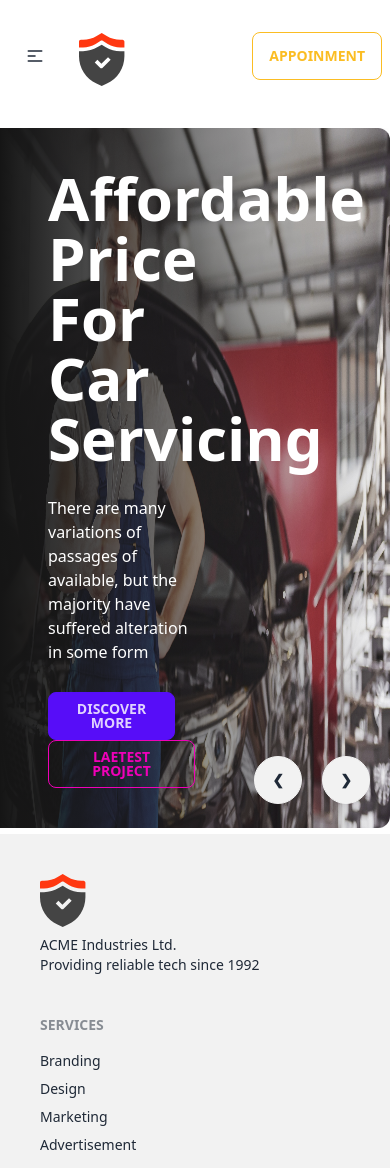
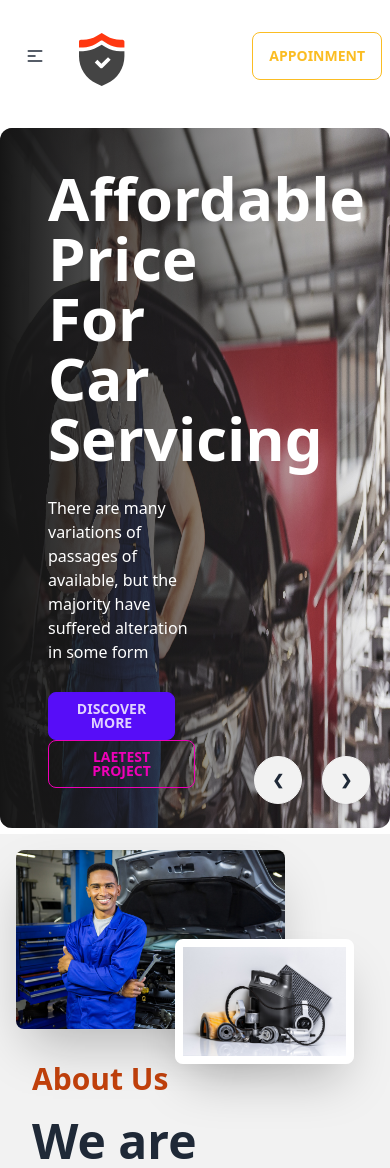
Before and after one commit to Habibur96/car-doctor-client, a React (Vite) app: page / in a window 390 px wide. Shown: the top 1168 px of the page. Built offline with nearby package versions, Linux system fonts and the light colour scheme.

Commit message:
about part added

```diff
--- /dev/null
+++ b/src/Pages/Home/About/About.jsx
@@ -0,0 +1,38 @@
+import person from "../../../assets/images/about_us/person.jpg";
+import parts from "../../../assets/images/about_us/parts.jpg";
+
+const About = () => {
+  return (
+    <div className="hero min-h-screen bg-base-200">
+      <div className="hero-content flex-col lg:flex-row">
+        <div className="lg:w-1/2 relative">
+          <img src={person} className="w-3/4 rounded-lg shadow-2xl" />
+          <img
+            src={parts}
+            className="w-1/2 absolute border-8 border-white right-5 top-1/2 rounded-lg shadow-2xl"
+          />
+        </div>
+        <div className="lg:w-1/2  space-y-5 p-4">
+          <h3 className="text-3xl text-orange-700 font-bold">About Us</h3>
+          <h1 className="text-5xl font-bold">
+            We are qualified & of experience in this field
+          </h1>
+          <p className="py-6">
+            There are many variations of passages of Lorem Ipsum available, but
+            the majority have suffered alteration in some form, by injected
+            humour, or randomised words which don't look even slightly
+            believable.
+          </p>
+          <p className="py-6">
+            the majority have suffered alteration in some form, by injected
+            humour, or randomised words which don't look even slightly
+            believable.
+          </p>
+          <button className="btn btn-warning">Get More Info</button>
+        </div>
+      </div>
+    </div>
+  );
+};
+
+export default About;
--- a/src/Pages/Home/Banner/Banner.jsx
+++ b/src/Pages/Home/Banner/Banner.jsx
@@ -9,7 +9,7 @@
     <div className="carousel w-full h-[700px]">
       <div id="slide1" className="carousel-item relative w-full">
         <img src={img1} className="w-full rounded-xl" />
-        <div className=" absolute  h-full flex items-center  left-0 top-0 bg-gradient-to-r from-[#151515]  to-[rgba(21, 21, 21, 0)]">
+        <div className=" absolute rounded-xl h-full flex items-center  left-0 top-0 bg-gradient-to-r from-[#151515]  to-[rgba(21, 21, 21, 0)]">
           <div className="text-white pl-12  space-y-7 w-1/2 ">
             <h2 className="text-6xl font-bold">
               Affordable Price For Car Servicing
@@ -26,7 +26,7 @@
             </div>
           </div>
         </div>
-        <div className="absolute flex justify-end transform -translate-y-1/2 left-5 right-5 bottom-0">
+        <div className="absolute rounded-xl flex justify-end transform -translate-y-1/2 left-5 right-5 bottom-0">
           <a href="#slide4" className="btn btn-circle mr-5">
             ❮
           </a>
@@ -38,7 +38,7 @@
 
       <div id="slide2" className="carousel-item relative w-full">
         <img src={img2} className="w-full rounded-xl" />
-        <div className=" absolute  h-full flex items-center  left-0 top-0 bg-gradient-to-r from-[#151515]  to-[rgba(21, 21, 21, 0)]">
+        <div className=" absolute rounded-xl h-full flex items-center  left-0 top-0 bg-gradient-to-r from-[#151515]  to-[rgba(21, 21, 21, 0)]">
           <div className="text-white pl-12  space-y-7 w-1/2 ">
             <h2 className="text-6xl font-bold">
               Affordable Price For Car Servicing
@@ -55,7 +55,7 @@
             </div>
           </div>
         </div>
-        <div className="absolute flex justify-end transform -translate-y-1/2 left-5 right-5 bottom-0">
+        <div className="absolute rounded-xl flex justify-end transform -translate-y-1/2 left-5 right-5 bottom-0">
           <a href="#slide1" className="btn btn-circle mr-5">
             ❮
           </a>
@@ -67,7 +67,7 @@
 
       <div id="slide3" className="carousel-item relative w-full">
         <img src={img3} className="w-full rounded-xl" />
-        <div className=" absolute  h-full flex items-center  left-0 top-0 bg-gradient-to-r from-[#151515]  to-[rgba(21, 21, 21, 0)]">
+        <div className=" absolute rounded-xl h-full flex items-center  left-0 top-0 bg-gradient-to-r from-[#151515]  to-[rgba(21, 21, 21, 0)]">
           <div className="text-white pl-12  space-y-7 w-1/2 ">
             <h2 className="text-6xl font-bold">
               Affordable Price For Car Servicing
@@ -84,7 +84,7 @@
             </div>
           </div>
         </div>
-        <div className="absolute flex justify-end transform -translate-y-1/2 left-5 right-5 bottom-0">
+        <div className="absolute rounded-xl flex justify-end transform -translate-y-1/2 left-5 right-5 bottom-0">
           <a href="#slide2" className="btn btn-circle mr-5">
             ❮
           </a>
@@ -96,7 +96,7 @@
 
       <div id="slide4" className="carousel-item relative w-full">
         <img src={img4} className="w-full rounded-xl" />
-        <div className=" absolute  h-full flex items-center  left-0 top-0 bg-gradient-to-r from-[#151515]  to-[rgba(21, 21, 21, 0)]">
+        <div className=" absolute rounded-xl h-full flex items-center  left-0 top-0 bg-gradient-to-r from-[#151515]  to-[rgba(21, 21, 21, 0)]">
           <div className="text-white pl-12  space-y-7 w-1/2 ">
             <h2 className="text-6xl font-bold">
               Affordable Price For Car Servicing
@@ -113,7 +113,7 @@
             </div>
           </div>
         </div>
-        <div className="absolute flex justify-end transform -translate-y-1/2 left-5 right-5 bottom-0">
+        <div className="absolute rounded-xl flex justify-end transform -translate-y-1/2 left-5 right-5 bottom-0">
           <a href="#slide3" className="btn btn-circle mr-5">
             ❮
           </a>
--- a/src/Pages/Home/Home/Home.jsx
+++ b/src/Pages/Home/Home/Home.jsx
@@ -1,8 +1,14 @@
 import React from "react";
 import Banner from "../Banner/Banner";
+import About from "../About/About";
 
 const Home = () => {
-  return <div><Banner></Banner></div>;
+  return (
+    <div>
+      <Banner></Banner>
+      <About></About>
+    </div>
+  );
 };
 
 export default Home;
```
